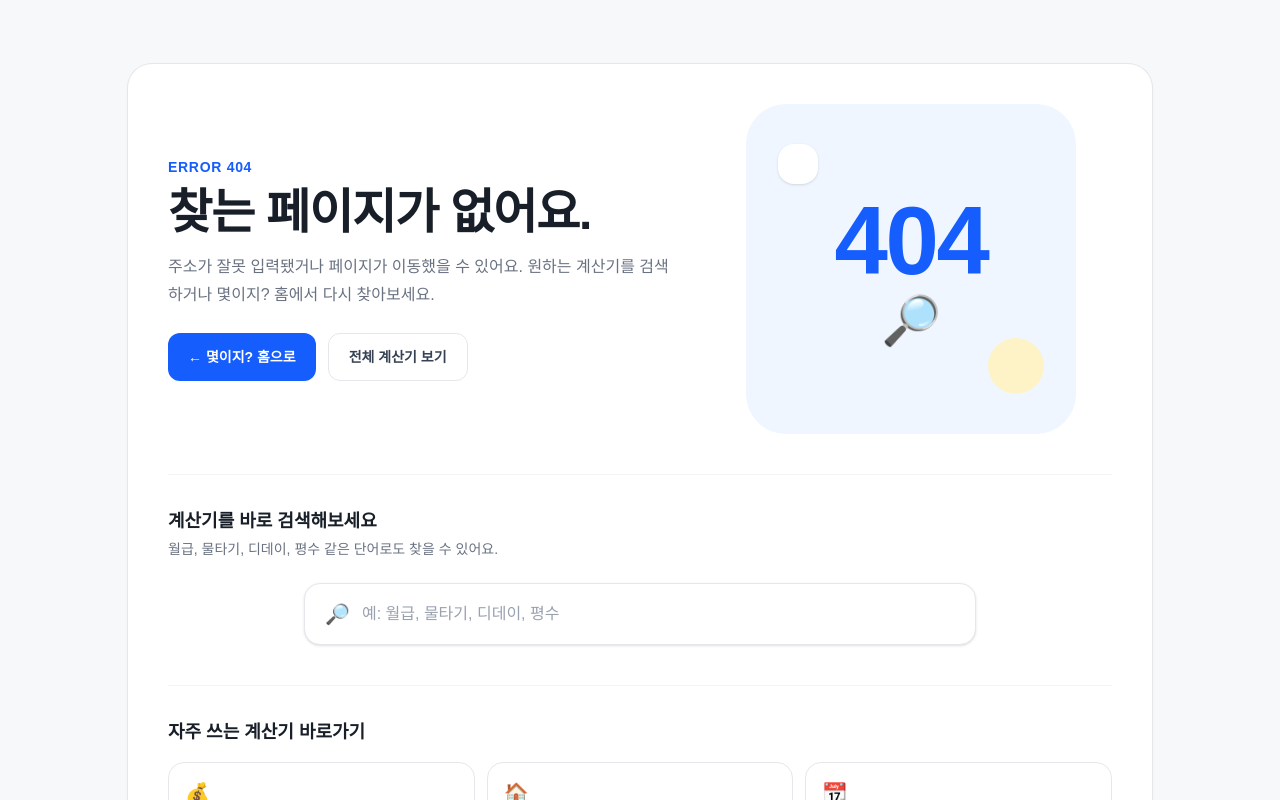
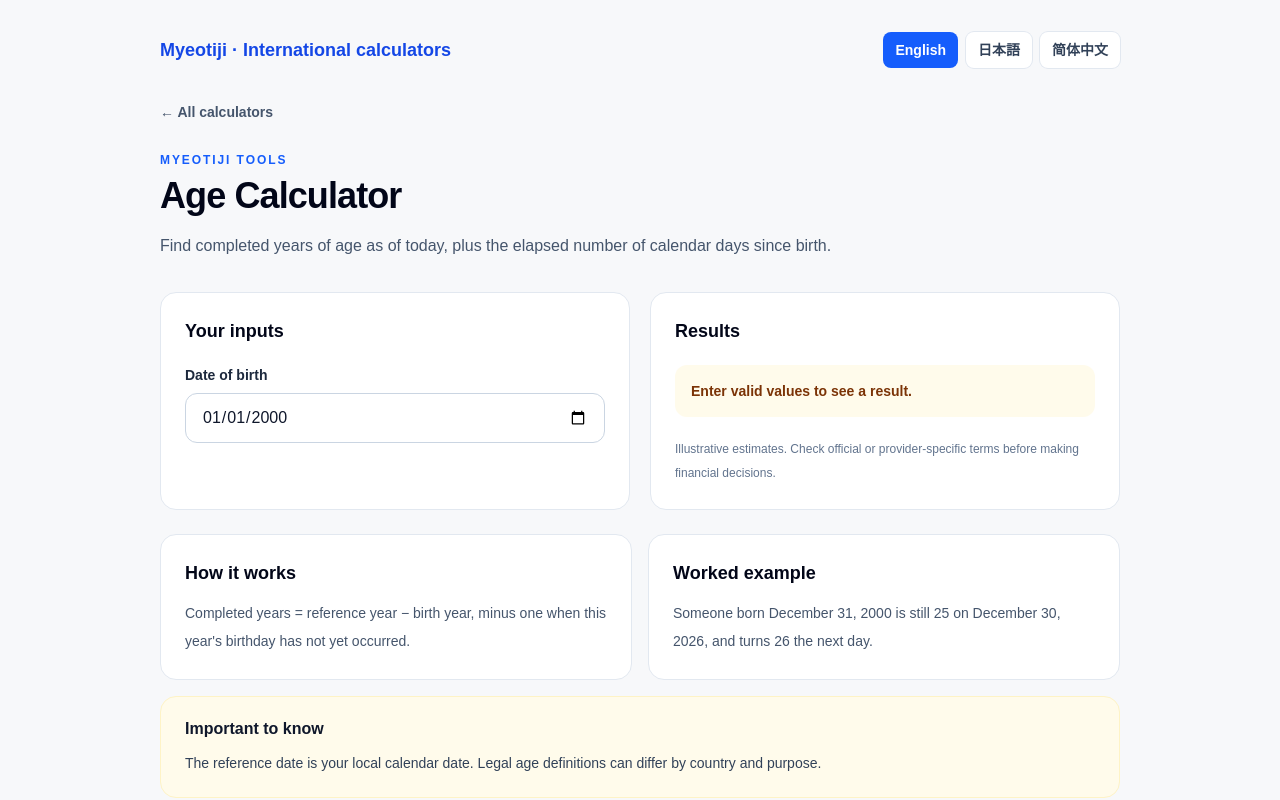
Before and after one commit to rjsgh166-commits/myeotiji, a Next.js app: page /en/age in a window 1280 px wide. Before the commit this address had no page. Shown: the top 800 px of the page. Built offline with nearby package versions, Linux system fonts and the light colour scheme.

Commit message:
feat(i18n): add [tool]/page.tsx

```diff
--- /dev/null
+++ b/app/[locale]/[tool]/page.tsx
@@ -0,0 +1,26 @@
+import type { Metadata } from "next";
+import { notFound } from "next/navigation";
+import InternationalCalculator from "../../_components/InternationalCalculator";
+import { COPY, LOCALES, TOOLS, isIntlLocale, isIntlTool, localizedAlternates } from "../../_lib/international";
+
+type Props = { params: Promise<{ locale: string; tool: string }> };
+export function generateStaticParams() {
+  return LOCALES.flatMap(locale => TOOLS.map(tool => ({ locale, tool })));
+}
+export async function generateMetadata({ params }: Props): Promise<Metadata> {
+  const { locale, tool } = await params;
+  if (!isIntlLocale(locale) || !isIntlTool(tool)) notFound();
+  const copy = COPY[locale].tools[tool];
+  const pathname = `/${locale}/${tool}`;
+  return {
+    title: `${copy.title} | Myeotiji`,
+    description: copy.description,
+    alternates: { canonical: pathname, languages: localizedAlternates(tool) },
+    openGraph: { type: "website", title: copy.title, description: copy.description, url: pathname, locale: COPY[locale].tag },
+  };
+}
+export default async function IntlToolPage({ params }: Props) {
+  const { locale, tool } = await params;
+  if (!isIntlLocale(locale) || !isIntlTool(tool)) notFound();
+  return <InternationalCalculator locale={locale} tool={tool} />;
+}
```
